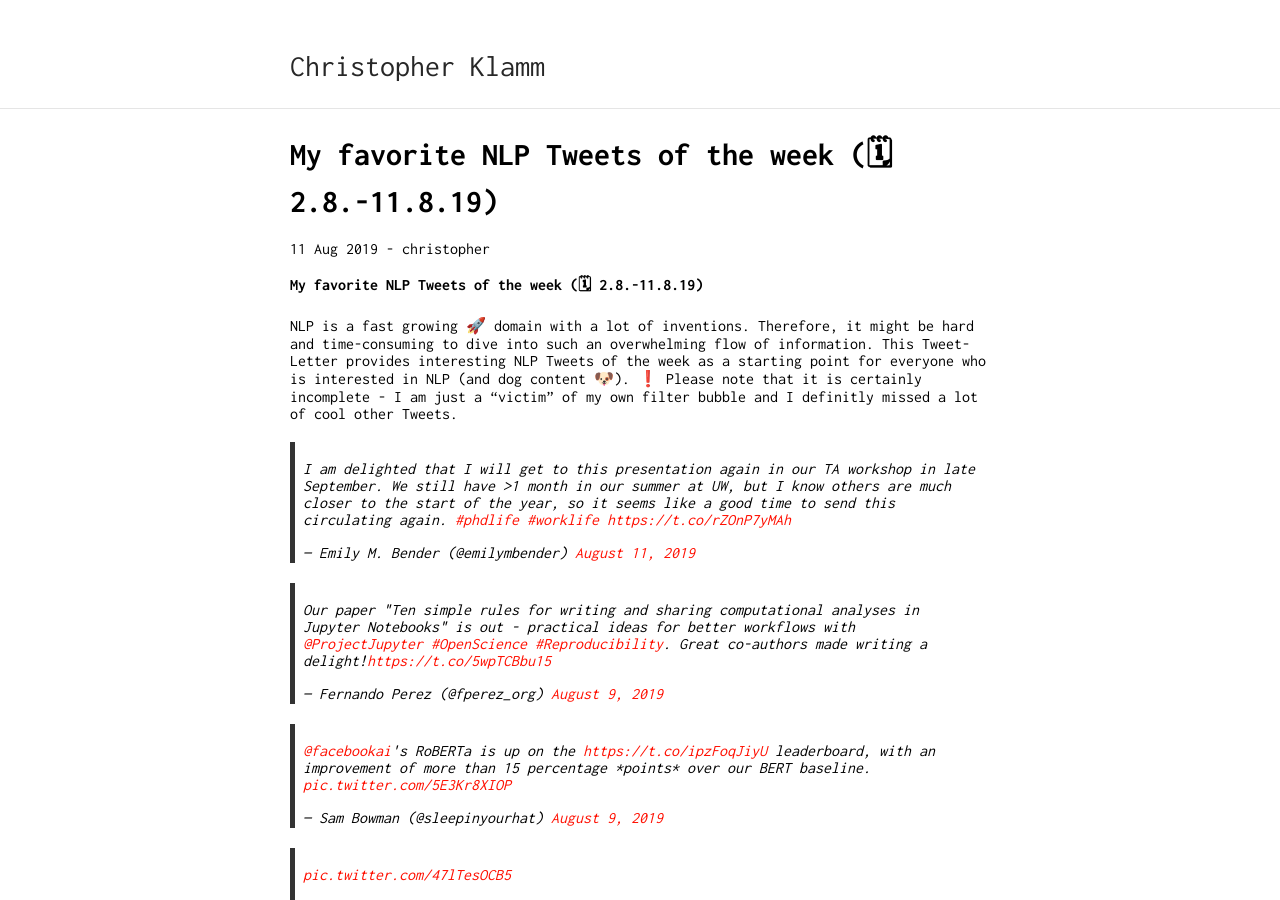
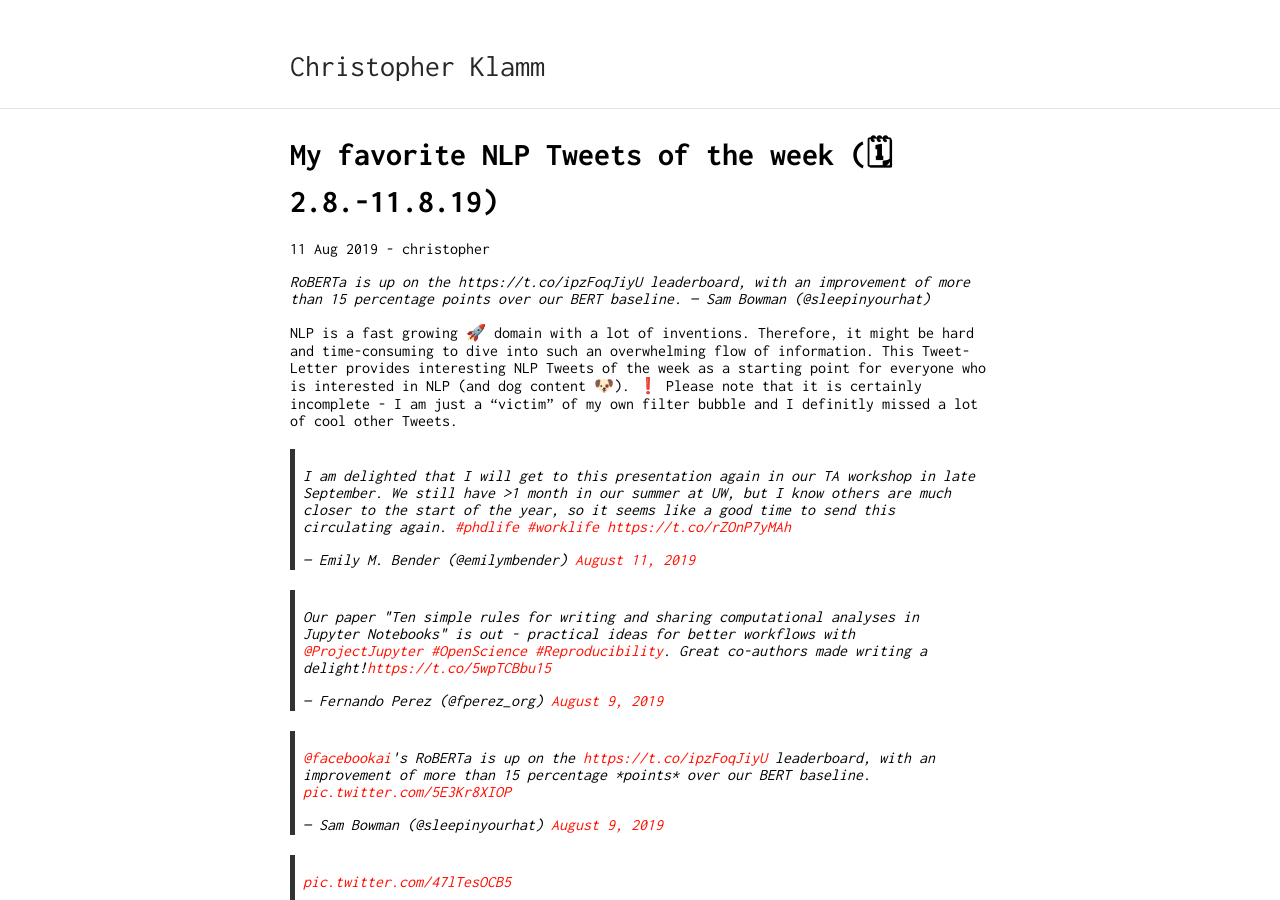
Before and after one commit to chkla/gitPage, a Jekyll site: the page built from _posts/2019-08-11-Aug19_NLP_Tweets_Part_I.md, in a window 1280 px wide and 900 px high. Built offline with Jekyll 4.4.1, drawn with Linux system fonts in a browser that asks for light colours; comment, search, counter and statistics services are not loaded.

Commit message:
Update 2019-08-11-Aug19_NLP_Tweets_Part_I.md

```diff
--- a/_posts/2019-08-11-Aug19_NLP_Tweets_Part_I.md
+++ b/_posts/2019-08-11-Aug19_NLP_Tweets_Part_I.md
@@ -4,7 +4,7 @@ title: My favorite NLP Tweets of the week (🗓 2.8.-11.8.19)
 author: christopher
 ---
 
-<b>My favorite NLP Tweets of the week (🗓 2.8.-11.8.19)</b>
+<i>RoBERTa is up on the https://t.co/ipzFoqJiyU leaderboard, with an improvement of more than 15 percentage *points* over our BERT baseline. — Sam Bowman (@sleepinyourhat)</i>
 
 NLP is a fast growing 🚀 domain with a lot of inventions. Therefore, it might be hard and time-consuming to dive into such an overwhelming flow of information. This Tweet-Letter provides interesting NLP Tweets of the week as a starting point for everyone who is interested in NLP (and dog content 🐶). ❗️ Please note that it is certainly incomplete - I am just a "victim" of my own filter bubble and I definitly missed a lot of cool other Tweets.
 
```
